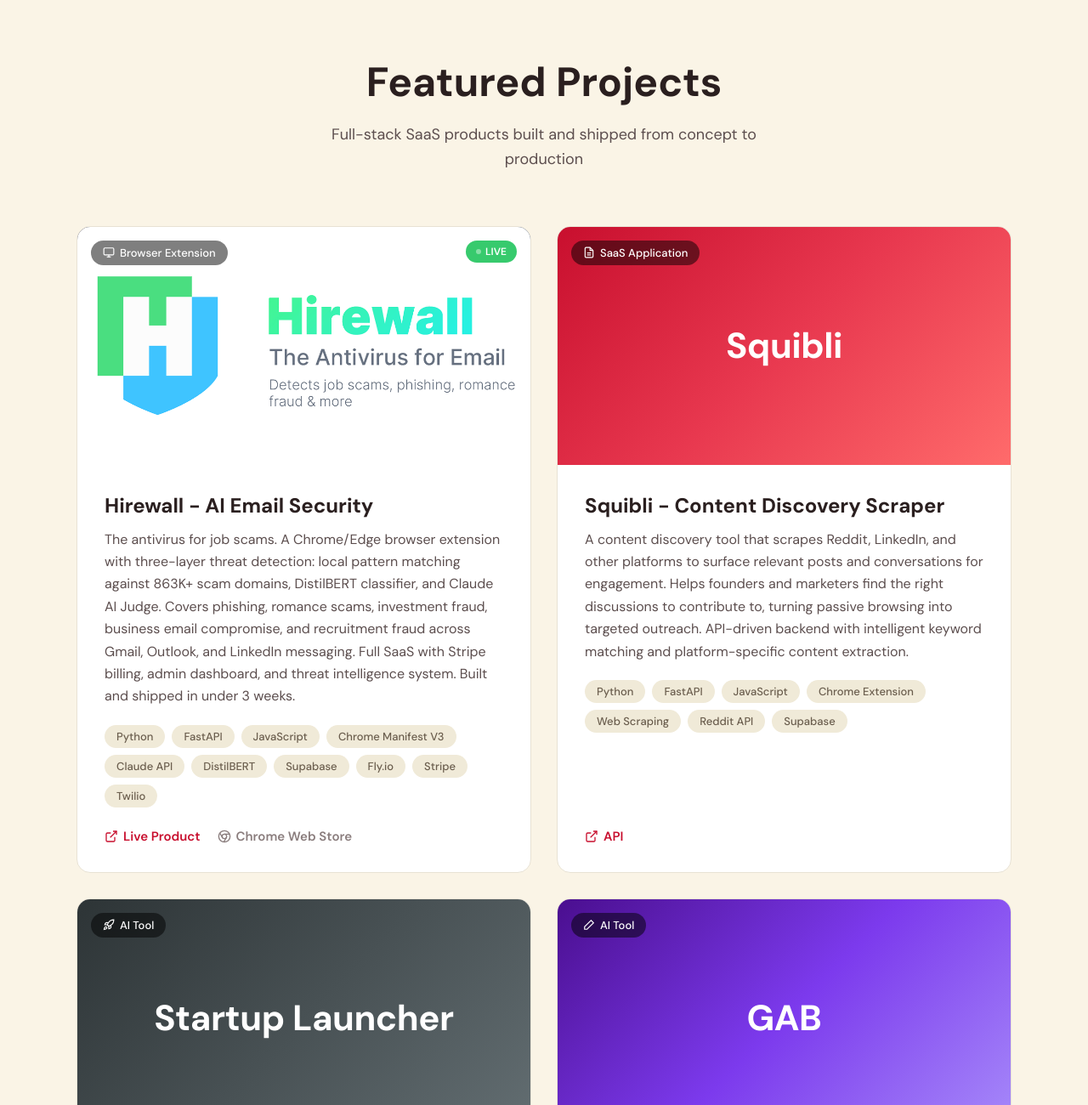
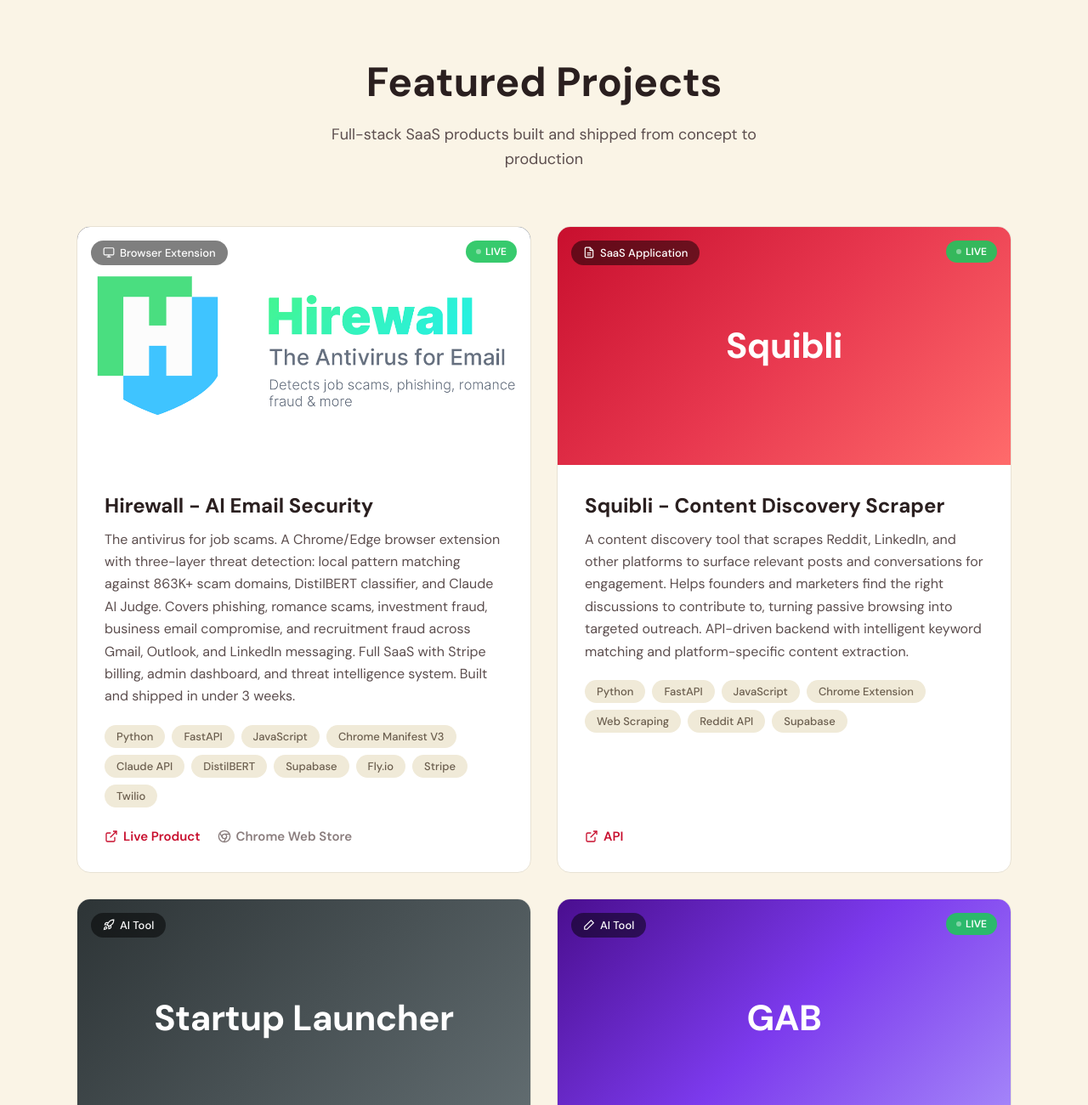
Before and after one commit to tatsumoai/TATSUMOSOFT, a plain HTML site: page index.html in a window 1280 px wide. Shown: the part 835-2135 px from the top of the page at 85% size. Drawn offline with Linux system fonts and the light colour scheme.

Commit message:
Add LIVE badges to project cards
Add a <div class="project-live-badge">LIVE</div> to the Squibli and GAB project entries in index.html to visually indicate those projects are live. This inserts a live-status badge next to the project header for better discoverability.

```diff
--- a/index.html
+++ b/index.html
@@ -692,6 +692,7 @@
             <svg viewBox="0 0 24 24"><path d="M14 2H6a2 2 0 0 0-2 2v16a2 2 0 0 0 2 2h12a2 2 0 0 0 2-2V8z"></path><polyline points="14 2 14 8 20 8"></polyline><line x1="16" y1="13" x2="8" y2="13"></line><line x1="16" y1="17" x2="8" y2="17"></line></svg>
             SaaS Application
           </div>
+          <div class="project-live-badge">LIVE</div>
           <span class="project-image-name">Squibli</span>
         </div>
         <div class="project-content">
@@ -752,6 +753,7 @@
             <svg viewBox="0 0 24 24"><polygon points="16 3 21 8 8 21 3 21 3 16 16 3"></polygon></svg>
             AI Tool
           </div>
+          <div class="project-live-badge">LIVE</div>
           <span class="project-image-name">GAB</span>
         </div>
         <div class="project-content">
```
